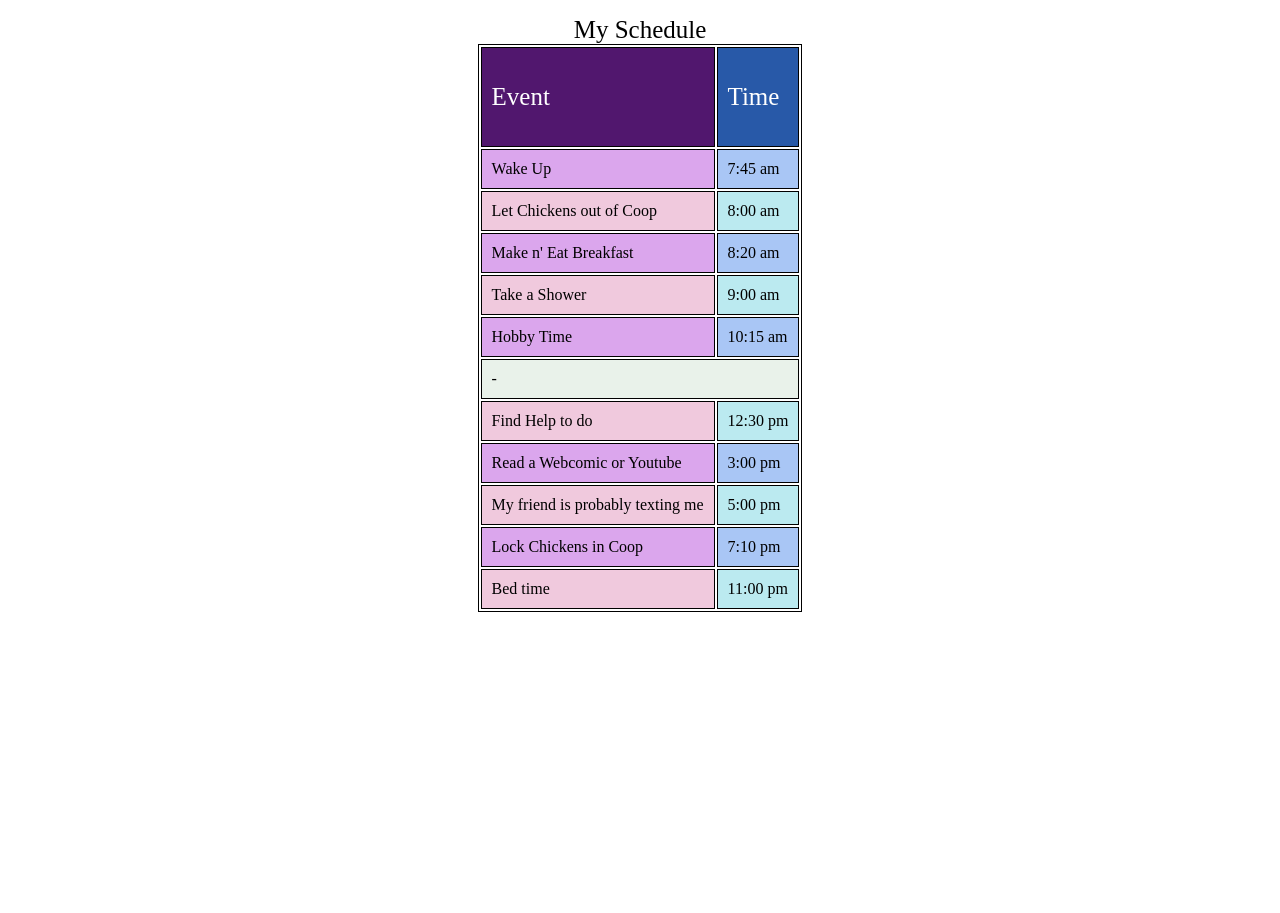
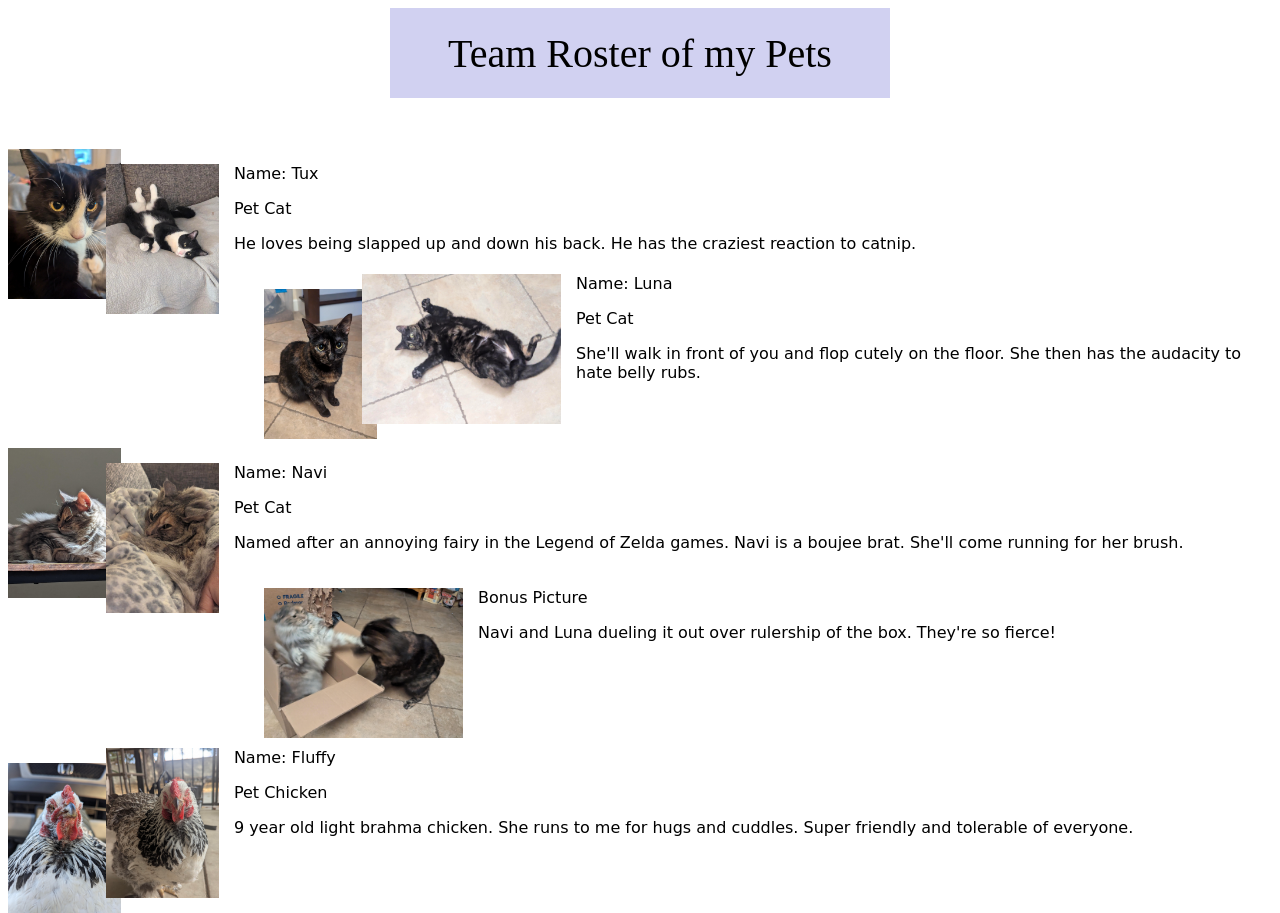
Before and after one commit to KatB-694/TeamStats, a plain HTML site: page index.html in a window 1280 px wide. Before the commit the page ends 800 px from the top, so only its background shows below. Drawn offline with Linux system fonts and the light colour scheme.

Commit message:
Update index.html
Potentially final

```diff
--- a/index.html
+++ b/index.html
@@ -3,106 +3,170 @@
 <body>
 
 <style>
-  td {
-    padding: 10px;
+  p {
+    font-family:'Brush Script MT', cursive;
   }
 </style>
 
 <style>
-  table {
-    margin:auto;
+  .WordDown {
+    font-family:'Brush Script MT', cursive;
+    position:relative; left:-30px; top:15px
   }
 </style>
 
-<p>
-
-    <style>
-        table, tr, td {
-            border: 1px solid black;
-        }
-    </style>
-  <!--start of table-->
-    <table>
-    <caption style="font-size:25px;">My Schedule</caption>
-
-    <style>
-  .Dark {
-    font-size:25px;
-    color:#FFFFFF
+<style>
+  .WordUp {
+    font-family:'Brush Script MT', cursive;
+    position:relative; left:-30px; top:-15px
   }
 </style>
 
+<style>
+  .hidden {
+    color:#FFFFFF;
+    style=clear: left;
+  }
+</style>
 
-        <tr>
-            <td style="background-color:#51176e;">
-                <p class="Dark">
-                    <span style="color:#FFFFFF">Event</span>
-                </p>
-            </td>
-            <td style="background-color:#2859a8;">
-                <p class="Dark">
-                    <span style="color:#FFFFFF
-                        ;">Time</span>
-                </p>
-            </td>
-        </tr>
+<style>
+  .MovedDown {
+    position:relative; left:-30px; top:15px
+  }
+</style>
 
-       <tr>
-            <td style="background-color:#dba6ed;">Wake Up</td>
-            <td style="background-color:#a9c6f5;">7:45 am</td>
-        </tr>
+<style>
+  .MovedUp {
+    position:relative; left:-30px; top:-15px
+  }
+</style>
 
-        <tr>
-            <td style="background-color:#f0c9dd;">Let Chickens out of Coop</td>
-            <td style="background-color:#bbeaf0;">8:00 am</td>
-        </tr>
+<style>
+  div.mockTable {
+    display:table;
+    width:500px;
+    margin:auto;
+  }
+  div.mockCell {
+    display:table-cell;
+    vertical-align:middle;
+    padding:20px;
+    height:50px;
+    background-color:#d1d1f1;
+    text-align:center;
+    font-size: 40px
+  }
 
-       <tr>
-            <td style="background-color:#dba6ed;">Make n' Eat Breakfast</td>
-            <td style="background-color:#a9c6f5;">8:20 am</td>
-        </tr>
+</style>
 
-        <tr>
-            <td style="background-color:#f0c9dd;">Take a Shower</td>
-            <td style="background-color:#bbeaf0;">9:00 am</td>
-        </tr>
+<div class="mockTable">
+  <div class="mockCell">Team Roster of my Pets</div>
+</div>
 
-       <tr>
-            <td style="background-color:#dba6ed;">Hobby Time</td>
-            <td style="background-color:#a9c6f5;">10:15 am</td>
-        </tr>
+<p class="hidden">Hello</p>
 
-        <tr>
-            <td colspan="2"; style="background-color:#e9f2ea";>-</td>
+<img src="TuxFace.jpg"
+alt="TuxFace"
+height="150px"
+style="float: left; margin-right: 15px;"/>
 
-        </tr>
+<img class="MovedDown" src="TuxBelly.jpg"
+alt="TuxBelly"
+height="150px"
+style="float: left; margin-right: 15px;"/>
 
-        <tr>
-            <td style="background-color:#f0c9dd;">Find Help to do</td>
-            <td style="background-color:#bbeaf0;">12:30 pm</td>
-        </tr>
 
-       <tr>
-            <td style="background-color:#dba6ed;">Read a Webcomic or Youtube</td>
-            <td style="background-color:#a9c6f5;">3:00 pm</td>
-        </tr>
+<p class="WordDown">
+Name: Tux
+</p>
+<p class="WordDown">
+Pet Cat
+</p>
+<p class="WordDown">
+He loves being slapped up and down his back. He has the craziest reaction to catnip.
+</p>
 
-        <tr>
-            <td style="background-color:#f0c9dd;">My friend is probably texting me</td>
-            <td style="background-color:#bbeaf0;">5:00 pm</td>
-        </tr>
+<p class="hidden">Hello</p>
 
-       <tr>
-            <td style="background-color:#dba6ed;">Lock Chickens in Coop</td>
-            <td style="background-color:#a9c6f5;">7:10 pm</td>
-        </tr>
+<img src="LunaStare.jpg"
+alt="LunaStare"
+height="150px"
+style="float: left; margin-right: 15px;"/>
 
-        <tr>
-            <td style="background-color:#f0c9dd;">Bed time</td>
-            <td style="background-color:#bbeaf0;">11:00 pm</td>
-        </tr>
+<img class="MovedUp" src="LunaFat.jpg"
+alt="LunaFat"
+height="150px"
+style="float: left; margin-right: 15px;"/>
 
-    </p>
+<p class="WordUp">
+Name: Luna
+</p>
+<p class="WordUp">
+Pet Cat
+</p>
+<p class="WordUp">
+She'll walk in front of you and flop cutely on the floor. She then has the audacity to hate belly rubs.
+</p>
+<p class="hidden">Hello</p>
+
+<img src="NaviMajestic.jpg"
+alt="NaviMajestic"
+height="150px"
+style="float: left; margin-right: 15px;"/>
+
+<img class="MovedDown" src="NaviSquimsh.jpg"
+alt="NaviSquimsh"
+height="150px"
+style="float: left; margin-right: 15px;"/>
+
+<p class="WordDown">
+Name: Navi
+</p>
+<p class="WordDown">
+Pet Cat
+</p>
+<p class="WordDown">
+Named after an annoying fairy in the Legend of Zelda games. Navi is a boujee brat. She'll come running for her brush.
+</p>
+<p class="hidden">Hello</p>
+
+<img src="LunaNaviSmack.jpg"
+alt="LunaNaviSmack"
+height="150px"
+style="float: left; margin-right: 15px;"/>
+
+<p>
+Bonus Picture
+</p>
+<p>
+Navi and Luna dueling it out over rulership of the box. They're so fierce!
+</p>
+
+<p class="hidden">Hello</p>
+<p class="hidden">Hello</p>
+<p class="hidden">Hello</p>
+
+<img src="FluffyGrumpy.jpg"
+alt="FluffyGrumpy"
+height="150px"
+style="float: left; margin-right: 15px;"/>
+
+<img class="MovedUp" src="FluffyStanding.jpg"
+alt="FluffyStanding"
+height="150px"
+style="float: left; margin-right: 15px;"/>
+
+<p class="WordUp">
+Name: Fluffy
+</p>
+<p class="WordUp">
+Pet Chicken
+</p>
+<p class="WordUp">
+9 year old light brahma chicken. She runs to me for hugs and cuddles. Super friendly and tolerable of everyone.
+</p>
+
+
 
 </body>
 </html>
```
